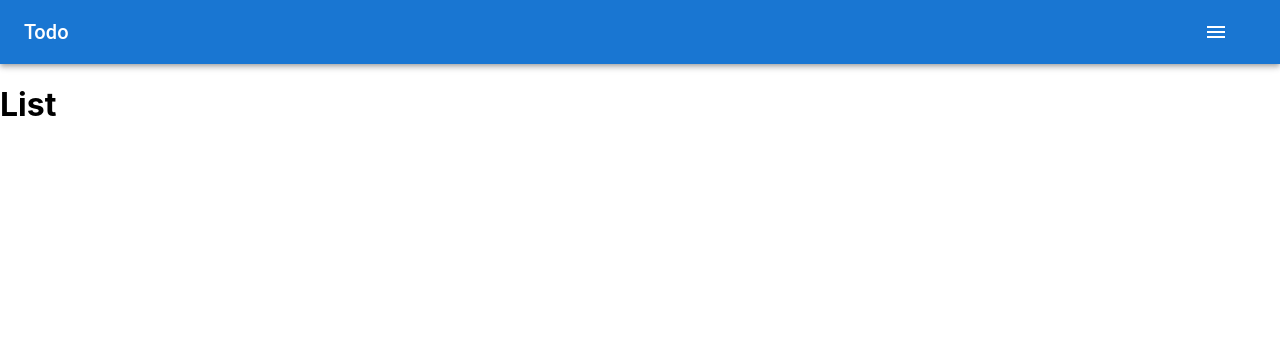
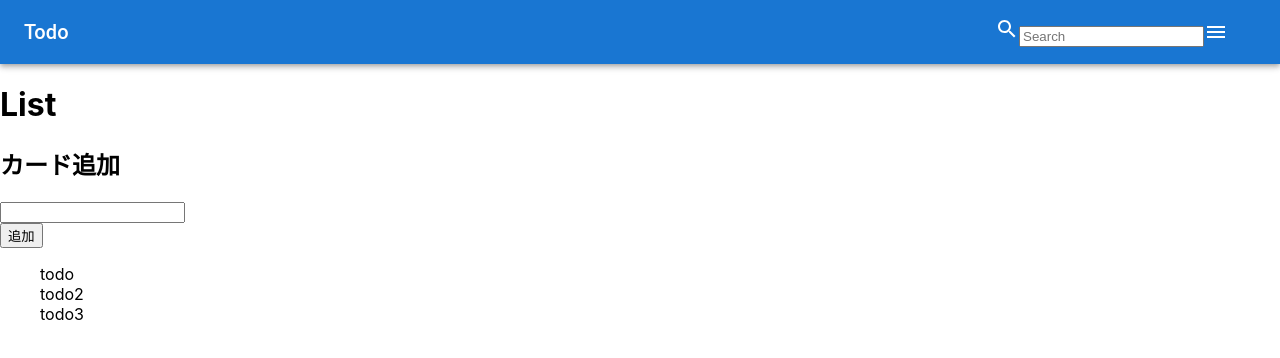
Before and after one commit to sugiyama0nakamura/frontend-todo, a React (Create React App) app: page /list in a window 1280 px wide. Shown: the top 358 px of the page. Built offline with nearby package versions, Linux system fonts and the light colour scheme.

Commit message:
form&list separate plan

```diff
--- a/package.json
+++ b/package.json
@@ -6,7 +6,7 @@
     "@emotion/react": "^11.4.1",
     "@emotion/styled": "^11.3.0",
     "@material-ui/core": "^5.0.0-beta.5",
-    "@material-ui/icons": "^5.0.0-beta.5",
+    "@material-ui/icons": "^4.11.2",
     "@mui/icons-material": "^5.0.0",
     "@mui/material": "^5.0.0",
     "@testing-library/jest-dom": "^5.11.4",
--- /dev/null
+++ b/src/todo/api/SampleList.json
@@ -0,0 +1,12 @@
+{"data":[
+    {
+      "listId":1,"userId":1,"boardId":1,"listName":"todo","createUser":"1","createDay":null,"updateUser":null,"updateDay":null,"deleteFlg":false,"deadlineStartDate":null,"deadlineEndtDate":null
+    },
+    {
+      "listId":2,"userId":2,"boardId":1,"listName":"todo2","createUser":"1","createDay":null,"updateUser":null,"updateDay":null,"deleteFlg":false,"deadlineStartDate":null,"deadlineEndtDate":null
+    },
+    {
+      "listId":3,"userId":3,"boardId":1,"listName":"todo3","createUser":"1","createDay":null,"updateUser":null,"updateDay":null,"deleteFlg":false,"deadlineStartDate":null,"deadlineEndtDate":null
+    }
+  ]
+}
--- a/src/todo/basic/List.tsx
+++ b/src/todo/basic/List.tsx
@@ -2,15 +2,60 @@ import React from "react";
 import { Button } from "@material-ui/core";
 import { TextField } from "@material-ui/core";
 import Header from "../common/Header";
+import ListForm from "./List/ListInputFormat";
+import ListList from "./List/ListList";
+import GetListApi from "../api/GetListApi";
+import ListInputFormat from "./List/ListInputFormat";
+import json from "../api/SampleList.json";
 
-function List (){
+export default class List extends React.Component{
+  state = {
+    lists: [],
+    listName: ''
+  }
+
+  componentDidMount(){
+    const lists = json.data.map((list) =>
+    <div key={list.listId}>
+       <div>{list.listName}</div>
+       <div hidden>{list.boardId}</div>
+       <div hidden>{list.listId}</div>
+    </div>
+    );
+    this.setState({ lists })
+  }
+
+  addList = () => {
+    const {listName} = this.state;
+    this.setState({
+      listName
+    })
+  }
+
+    render(){
       return(
         <div>
+          {/* ヘッダ */}
           <div id="header">
             <Header/>
           </div>
+          {/* メイン */}
+          <div id="main">
             <h1>List</h1>
+            {/* カード作成 */}
+            <form onSubmit={(event) => event.preventDefault()} action="http://localhost:8080/api/v1/cards" method="post">
+              <h2>カード追加</h2>
+              <div className="form-group">
+                <input type="text" name="listName"/>
+              </div>
+              <button type="submit" onClick={this.addList}>追加</button>
+            </form>
+            {/* カード表示 */}
+            <ul>
+              { this.state.lists}
+            </ul>
+          </div>
         </div>
       )
     }
-export default List;
+}
--- /dev/null
+++ b/src/todo/basic/List/ListInputFormat.tsx
@@ -0,0 +1,28 @@
+import { render } from "@testing-library/react";
+import React from "react";
+import SampleJson from "../../api/SampleJson";
+
+export default class ListInputFormat extends React.Component{
+  state = {
+    listName: ''
+  }
+
+  addList = () => {
+    const {listName} = this.state;
+    this.setState({
+      listName
+    })
+  }
+
+  render(){
+    return(
+      <form onSubmit={(event) => event.preventDefault()} action="http://localhost:8080/api/v1/cards" method="post">
+        <h2>カード追加</h2>
+        <div className="form-group">
+          <input type="text" name="list-name"/>
+        </div>
+        <button type="submit" onClick={this.addList}>追加</button>
+      </form>
+    );
+  }
+}
--- /dev/null
+++ b/src/todo/basic/List/ListList.tsx
@@ -0,0 +1,15 @@
+import React from "react";
+import GetListApi from "../../api/GetListApi";
+import SampleJson from "../../api/SampleJson";
+
+export default function ListList (){
+  return(
+    <div>
+      <h2>Todo一覧</h2>
+      <ul>
+        <GetListApi/>
+        <SampleJson/>
+      </ul>
+    </div>
+  )
+}
--- a/src/todo/common/Header.tsx
+++ b/src/todo/common/Header.tsx
@@ -6,7 +6,12 @@ import Typography from '@mui/material/Typography';
 import Button from '@mui/material/Button';
 import IconButton from '@mui/material/IconButton';
 import MenuIcon from '@mui/icons-material/Menu';
+import Search from "./Search";
 
+/**
+ * ヘッダコンポーネント
+ * @returns ヘッダのコンポーネント
+ */
 export default function Header() {
   return (
     <Box sx={{ flexGrow: 1 }}>
@@ -15,6 +20,7 @@ export default function Header() {
           <Typography variant="h6" component="div" sx={{ flexGrow: 1 }}>
             Todo
           </Typography>
+          <Search/>
           <IconButton
             size="large"
             edge="start"
--- a/src/todo/common/Search.tsx
+++ b/src/todo/common/Search.tsx
@@ -1,13 +1,16 @@
-import React from "react";
-import { Button } from "@material-ui/core";
-import { TextField } from "@material-ui/core";
+import SearchIcon from "@material-ui/icons/Search";
 
-class Search extends React.Component {
-  render(){
-    return{
-
-    }
-  }
+/**
+ * カードの検索
+ * @returns 検索コンポーネント
+ */
+export default function Search(){
+    return(
+      <div className="search" >
+        <div className="search_bar">
+          <SearchIcon/>
+          <input className="search_bar_input" placeholder="Search"/>
+        </div>
+      </div>
+    )
 }
-
-export default Search;
--- a/src/todo/route/Router.tsx
+++ b/src/todo/route/Router.tsx
@@ -1,7 +1,7 @@
 import React from "react";
 import { BrowserRouter, Route, Switch } from "react-router-dom";
 import App from "../../App";
-import List from "../basic/List";
+import List from "../basic/List"
 
 const Router = () => {
   return(
```
Also changed, not shown: src/todo/api/GetListApi.tsx (+8 -3 lines), src/todo/api/SampleJson.tsx (added, +37 -0 lines), src/todo/basic/List/ListForm.tsx (added, +15 -0 lines), 1 other file (tests, documents, lock files or other folders). Lines whose indentation alone changed are shown as unchanged.
